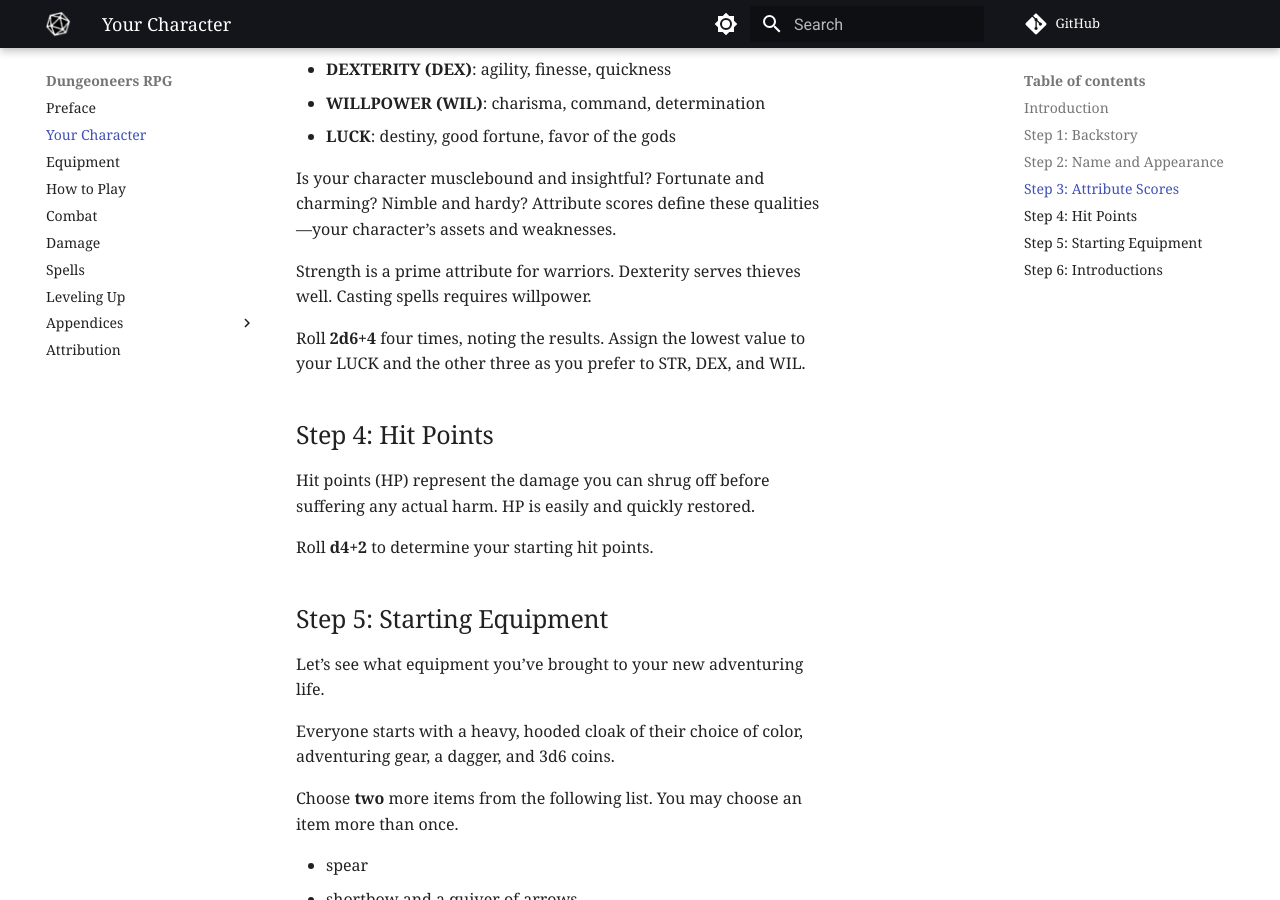
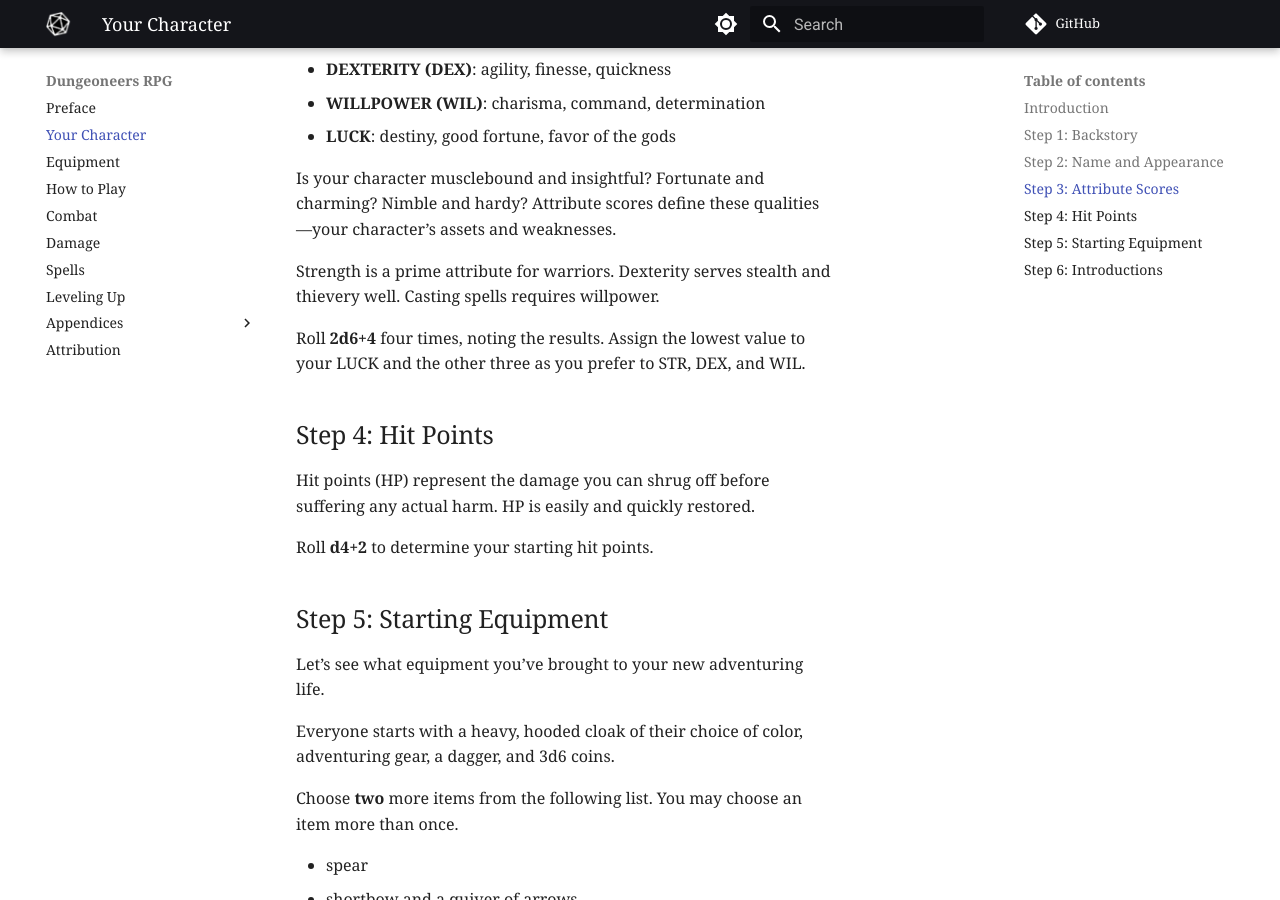
Before and after one commit to joemoose/dungeoneers.d20, an MkDocs documentation site: the page built from docs/character.md, in a window 1280 px wide and 900 px high, scrolled down 4887 px. Built offline with MkDocs 1.6.1 and Material for MkDocs 9.7.7, drawn with Linux system fonts in a browser that asks for light colours; comment, search, counter and statistics services are not loaded.

Commit message:
Update character.md

```diff
--- a/docs/character.md
+++ b/docs/character.md
@@ -139,7 +139,7 @@ Four attributes describe your character’s primary characteristics:
 
 Is your character musclebound and insightful? Fortunate and charming? Nimble and hardy? Attribute scores define these qualities—your character’s assets and weaknesses.
 
-Strength is a prime attribute for warriors. Dexterity serves thieves well. Casting spells requires willpower.
+Strength is a prime attribute for warriors. Dexterity serves stealth and thievery well. Casting spells requires willpower.
 
 Roll **2d6+4** four times, noting the results. Assign the lowest value to your LUCK and the other three as you prefer to STR, DEX, and WIL.
 
```
